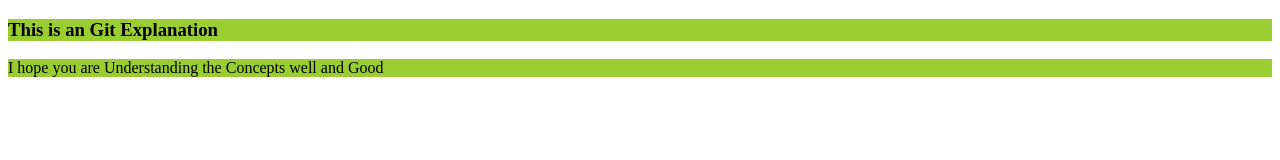
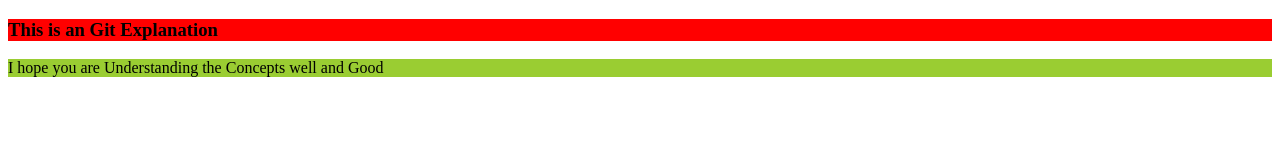
Before and after one commit to bhagavathkonakalla1278/Git-Explanation, a plain HTML site: page index.html in a window 1280 px wide. Drawn offline with Linux system fonts and the light colour scheme.

Commit message:
Update index.html

```diff
--- a/index.html
+++ b/index.html
@@ -7,7 +7,7 @@
     <title>CDD Git - Explanation</title>
 </head>
 <body>
-    <h3 style="background-color: yellowgreen;">This is an Git Explanation</h3>
+    <h3 style="background-color: red;">This is an Git Explanation</h3>
     <p style="background-color: yellowgreen;">I hope you are Understanding the Concepts well and Good</p>
 </body>
 </html>
```
